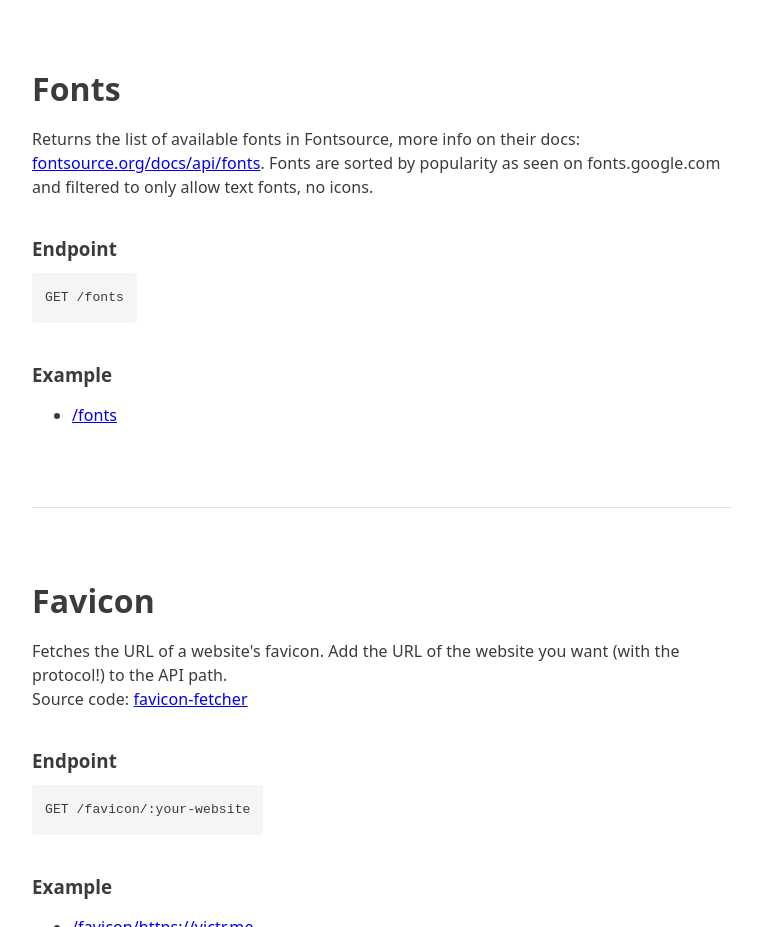
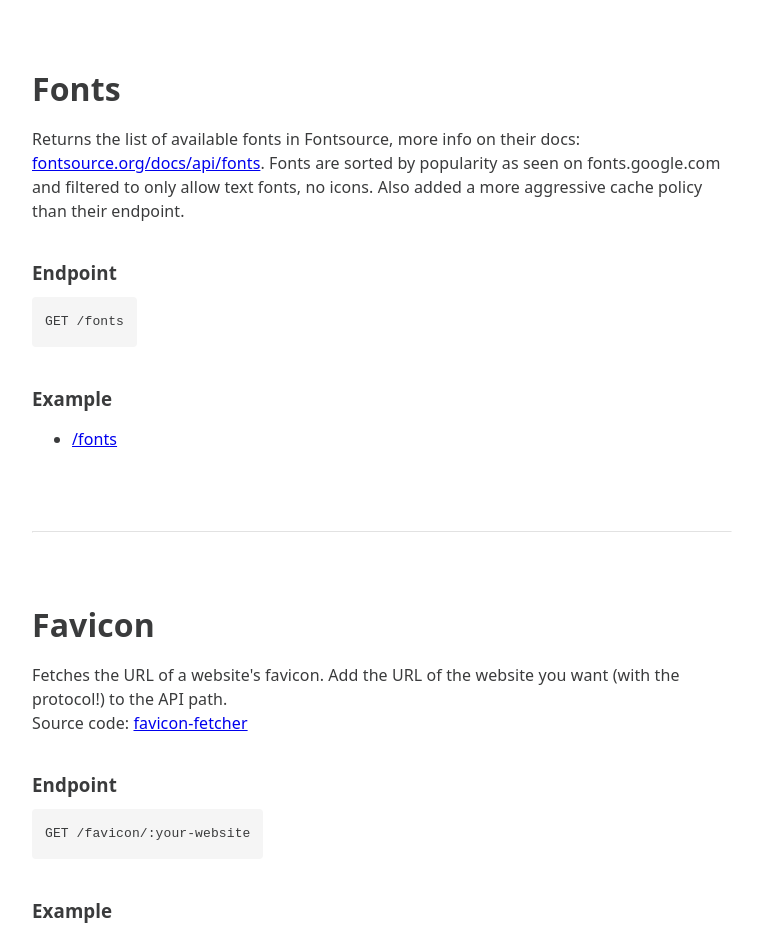
Before and after one commit to victrme/bonjourr-apis, a website: page src/index.html in a window 1280 px wide. Shown: the part 1480-2407 px from the top of the page, without its empty margins (258-1021 px from the left). Drawn offline with Linux system fonts and the light colour scheme.

Commit message:
Small tweaks

```diff
--- a/src/index.html
+++ b/src/index.html
@@ -123,7 +123,8 @@
 		<p>
 			Returns the list of available fonts in Fontsource, more info on their docs:
 			<a href="https://fontsource.org/docs/api/fonts">fontsource.org/docs/api/fonts</a>. Fonts are sorted by popularity
-			as seen on fonts.google.com and filtered to only allow text fonts, no icons.
+			as seen on fonts.google.com and filtered to only allow text fonts, no icons. Also added a more aggressive cache
+			policy than their endpoint.
 		</p>
 
 		<h3>Endpoint</h3>
--- a/src/index.ts
+++ b/src/index.ts
@@ -1,11 +1,11 @@
 //@ts-ignore
 import html from './index.html'
+import fonts from './apis/fonts'
 import weather from './apis/weather'
 import unsplash from './apis/unsplash'
 import quotes from './apis/quotes/src/index'
 import favicon from './apis/favicon/src/worker'
 import suggestions from './apis/suggestions/src/worker'
-import fonts from './apis/fonts'
 
 const headers = new Headers({
 	'Access-Control-Allow-Origin': '*',
@@ -17,7 +17,6 @@ const headers = new Headers({
 interface Env {
 	UNSPLASH?: string
 	WEATHER?: string
-	FONTS?: string
 }
 
 export default {
```
